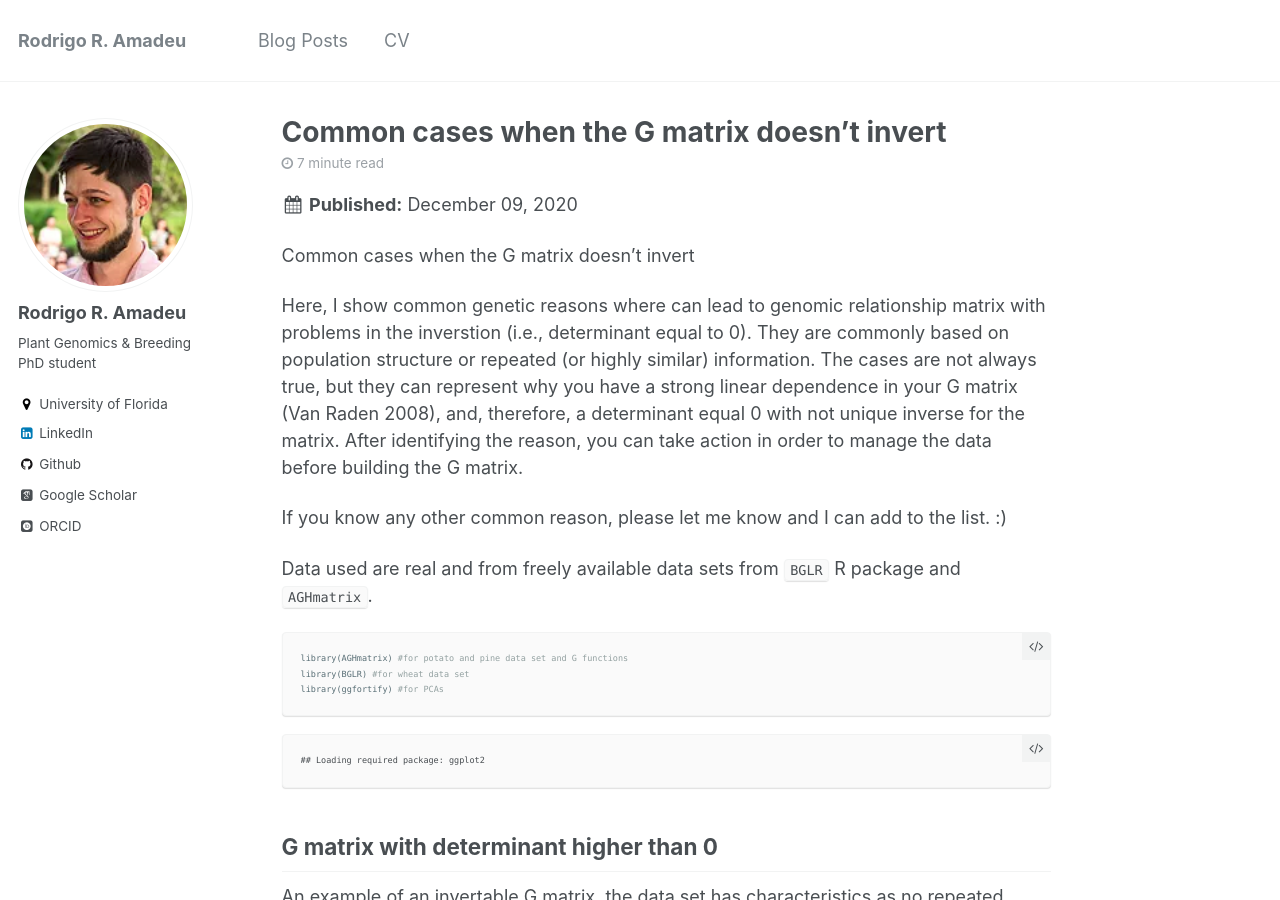
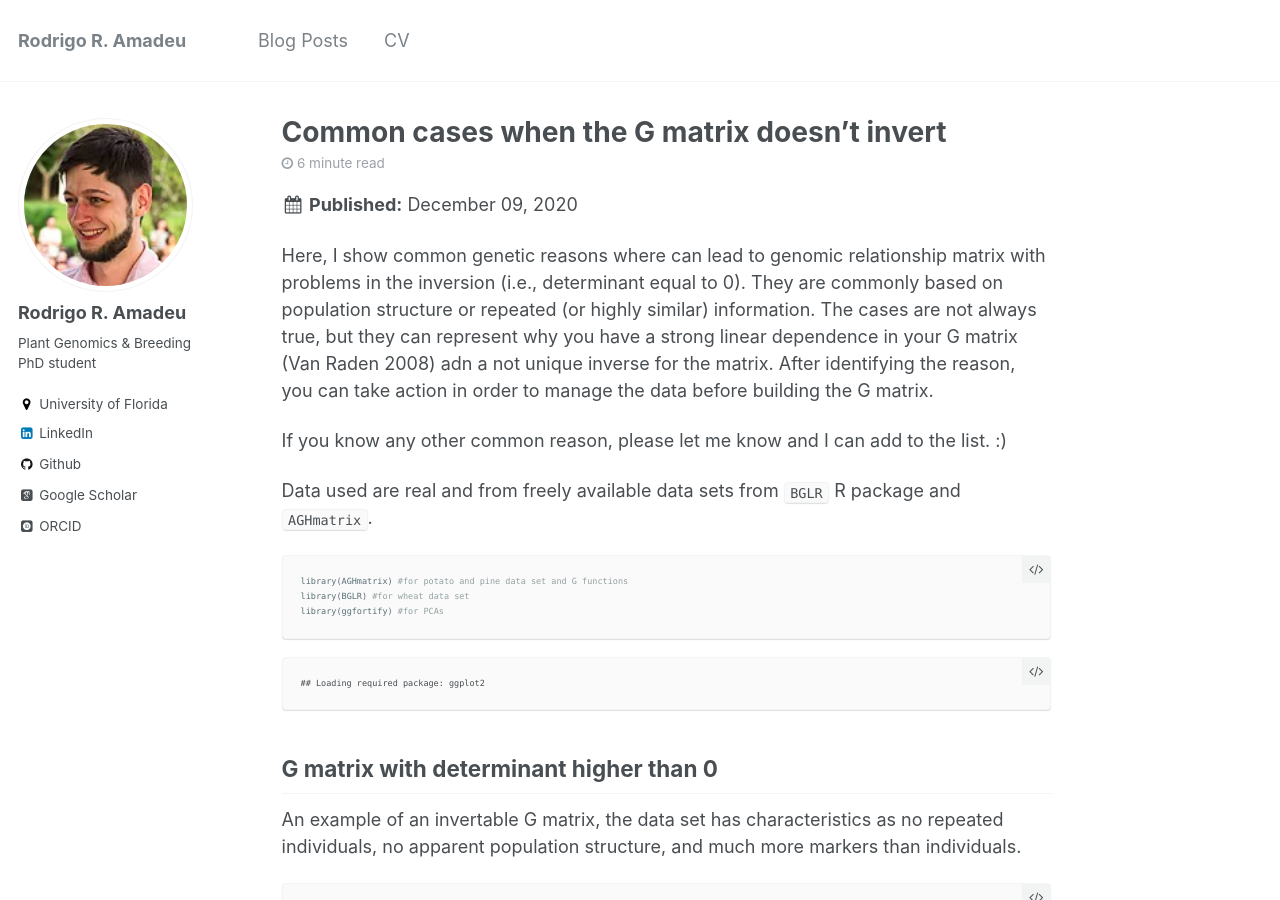
Before and after one commit to rramadeu/rramadeu.github.io, a Jekyll site: the page built from _posts/2020-12-09-Gmatrix-0Det.md, in a window 1280 px wide and 900 px high. Built offline with Jekyll 4.4.1, drawn with Linux system fonts in a browser that asks for light colours; some web fonts are replaced.

Commit message:
Update 2020-12-09-Gmatrix-0Det.md

```diff
--- a/_posts/2020-12-09-Gmatrix-0Det.md
+++ b/_posts/2020-12-09-Gmatrix-0Det.md
@@ -7,12 +7,8 @@ tags:
   - Gmatrix
 ---
 
-
-Common cases when the G matrix doesn't invert
-
 Here, I show common genetic reasons where can lead to genomic
-relationship matrix with problems in the inverstion (i.e., determinant equal to 0). They are commonly based on population structure or repeated (or highly similar) information. The cases are not always true, but they can represent why you have a strong linear dependence in your G matrix (Van Raden 2008), and, therefore, a determinant equal 0 with not unique inverse for the matrix. After identifying the reason, you can take action in order to manage the data before building the G matrix.
-
+relationship matrix with problems in the inversion (i.e., determinant equal to 0). They are commonly based on population structure or repeated (or highly similar) information. The cases are not always true, but they can represent why you have a strong linear dependence in your G matrix (Van Raden 2008) adn a not unique inverse for the matrix. After identifying the reason, you can take action in order to manage the data before building the G matrix.
 
 If you know any other common reason, please let me know and I can add to
 the list. :)
```
